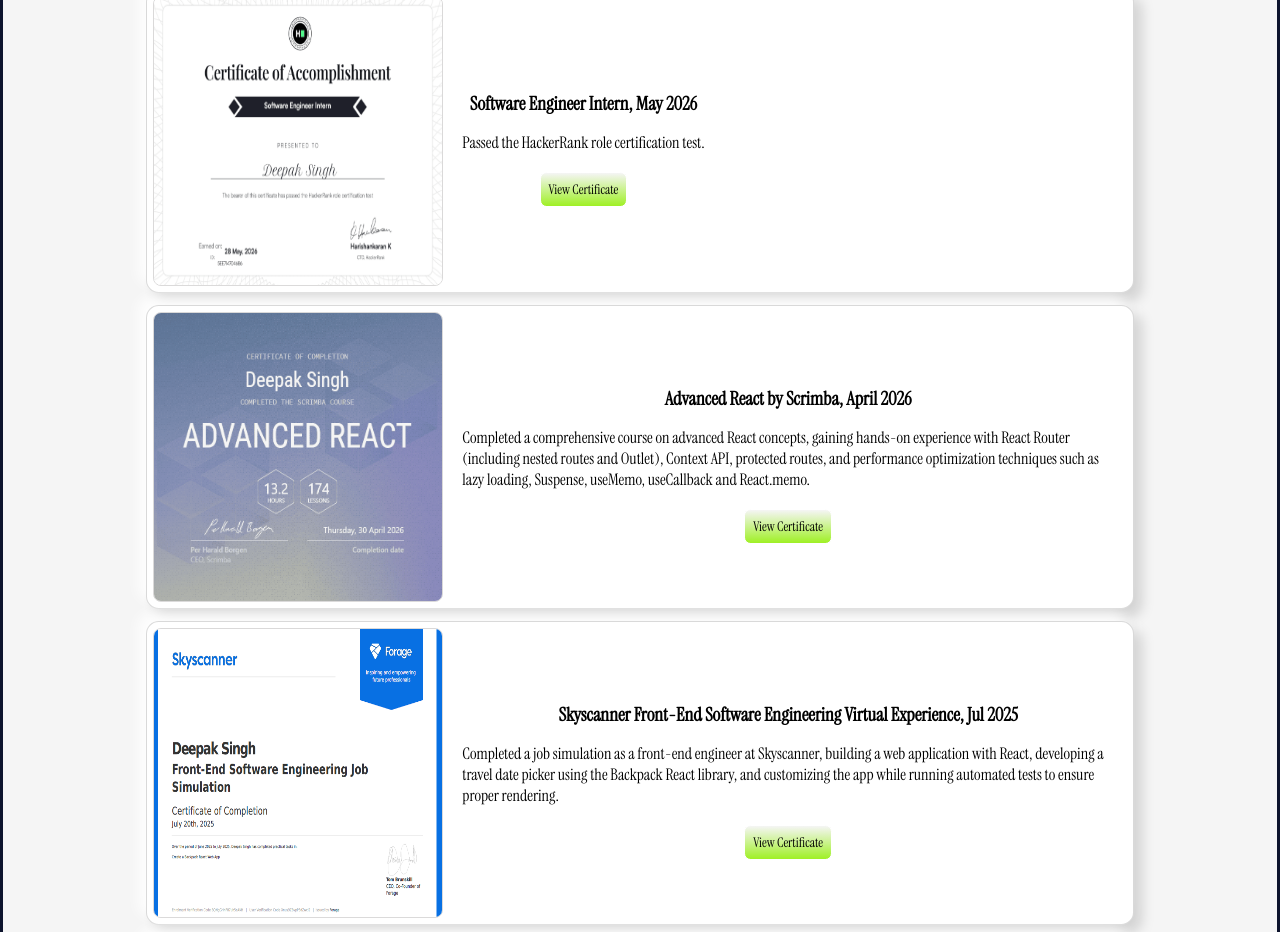
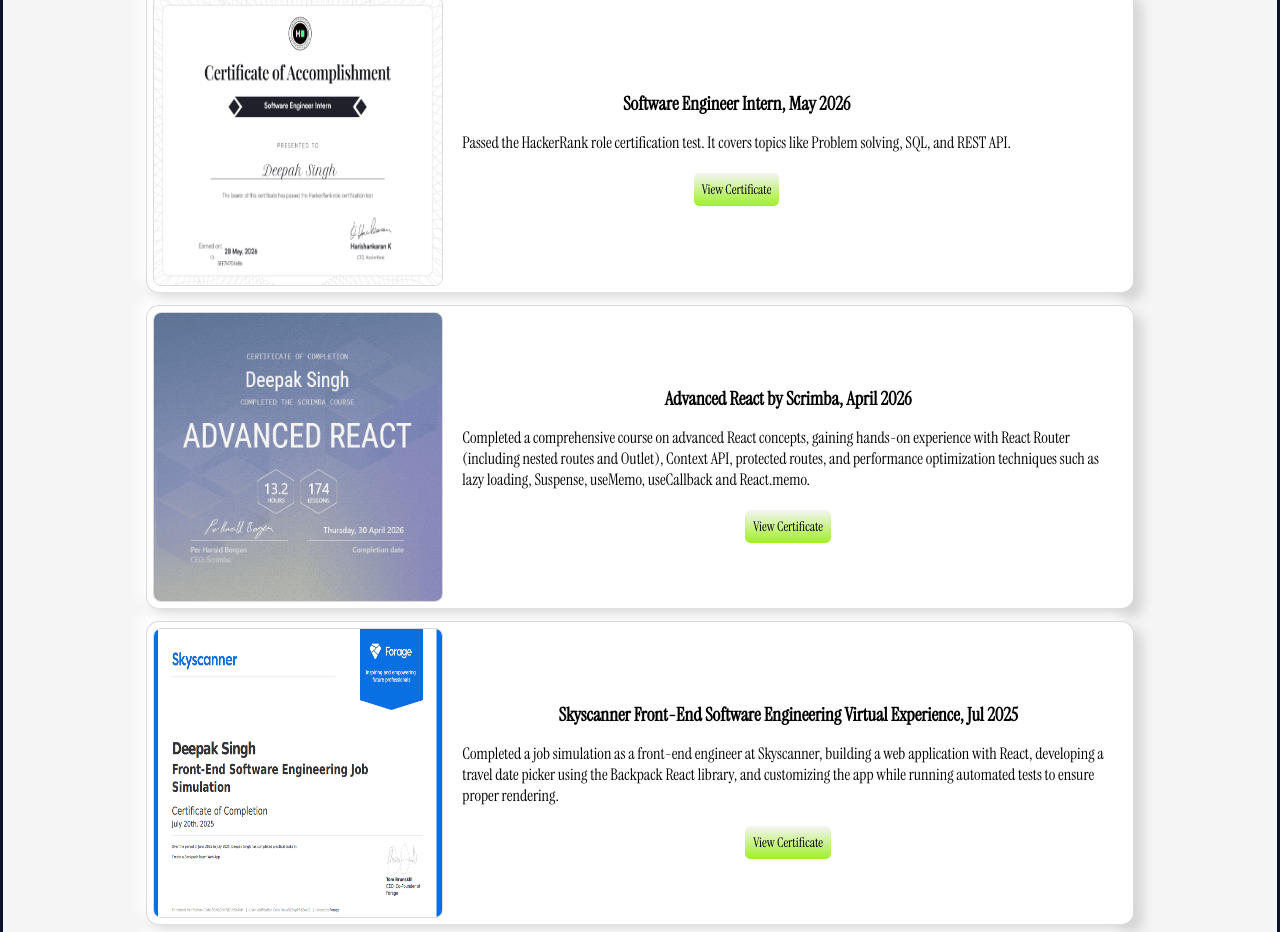
Before and after one commit to DeepakSingh9999/Portfolio, a React (Vite) app: page / in a window 1280 px wide. Shown: the part 4140-5072 px from the top of the page. Built offline with nearby package versions, Linux system fonts and the light colour scheme.

Commit message:
Update certificates.jsx

```diff
--- a/src/assets/components/certificates.jsx
+++ b/src/assets/components/certificates.jsx
@@ -8,7 +8,7 @@ export default function Certificates(){
     const items = [
         {id: 1,
             title: 'Software Engineer Intern, May 2026',
-            description: 'Passed the HackerRank role certification test.',
+            description: 'Passed the HackerRank role certification test. It covers topics like Problem solving, SQL, and REST API.',
             certificatelink: 'https://www.hackerrank.com/certificates/5ee714704686',
             thumbnail: `${thumbnail1}`
         },
```
